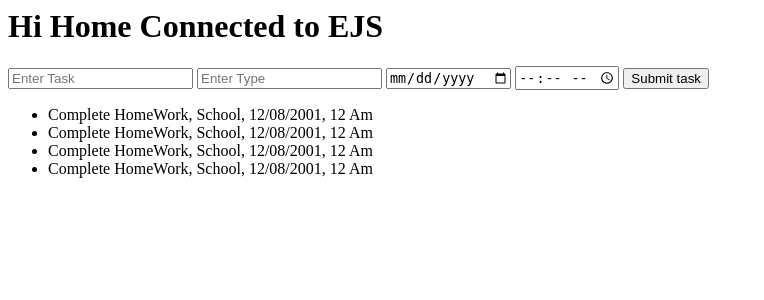
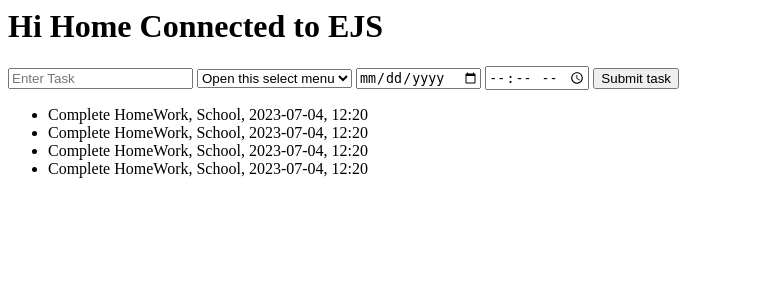
Before and after one commit to AkKnight08/To-Do-List, a Node server app: page / in a window 1280 px wide. Shown: the top 300 px of the page, without its empty margins (0-764 px from the left). Run offline with Node 20, Linux system fonts and the light colour scheme.

Commit message:
Form setup in home page done, created app.post, successfully working fine

```diff
--- a/index.js
+++ b/index.js
@@ -1,4 +1,5 @@
 const express = require('express');
+const { type } = require('os');
 const path = require('path');
 const { dirname } = require('path');
 const port = 8000;
@@ -12,26 +13,26 @@ var todolist = [
   {
     task: "Complete HomeWork",
     type: "School",
-    date: "12/08/2001",
-    time: "12 Am"
+    date: "2023-07-04",
+    time: "12:20"
   },
   {
     task: "Complete HomeWork",
     type: "School",
-    date: "12/08/2001",
-    time: "12 Am"
+    date: "2023-07-04",
+    time: "12:20"
   },
   {
     task: "Complete HomeWork",
     type: "School",
-    date: "12/08/2001",
-    time: "12 Am"
+    date: "2023-07-04",
+    time: "12:20"
   },
   {
     task: "Complete HomeWork",
     type: "School",
-    date: "12/08/2001",
-    time: "12 Am"
+    date: "2023-07-04",
+    time: "12:20"
   }
 ];
 
@@ -43,9 +44,16 @@ app.get('/money', function (req, res) {
   res.render('money', { title: "Manage Money" });
 });
 
-app.post('/create_task',function(req,res)
-{
-   console.log(req.body)
+app.post('/create_task', function (req, res) {
+  todolist.push(
+    {
+      task: req.body.task,
+      type: req.body.type,
+      date: req.body.date,
+      time: req.body.time
+    }
+  );
+  return res.redirect('back');
 });
 
 app.listen(port, function (err) {
--- a/views/home.ejs
+++ b/views/home.ejs
@@ -11,7 +11,12 @@
 
     <form action="/create_task" method="post">
         <input type="text" placeholder="Enter Task" name="task" required>
-        <input type="text" placeholder="Enter Type" name="type" required>
+        <select name="type"class="form-select form-select-sm" aria-label=".form-select-sm example">
+            <option selected>Open this select menu</option>
+            <option value="1">One</option>
+            <option value="2">Two</option>
+            <option value="3">Three</option>
+        </select>
         <input type="date" placeholder="Enter Date" name="date" required>
         <input type="time" placeholder="Enter Time" name="time" required>
         <button type="submit">Submit task</button>
```
